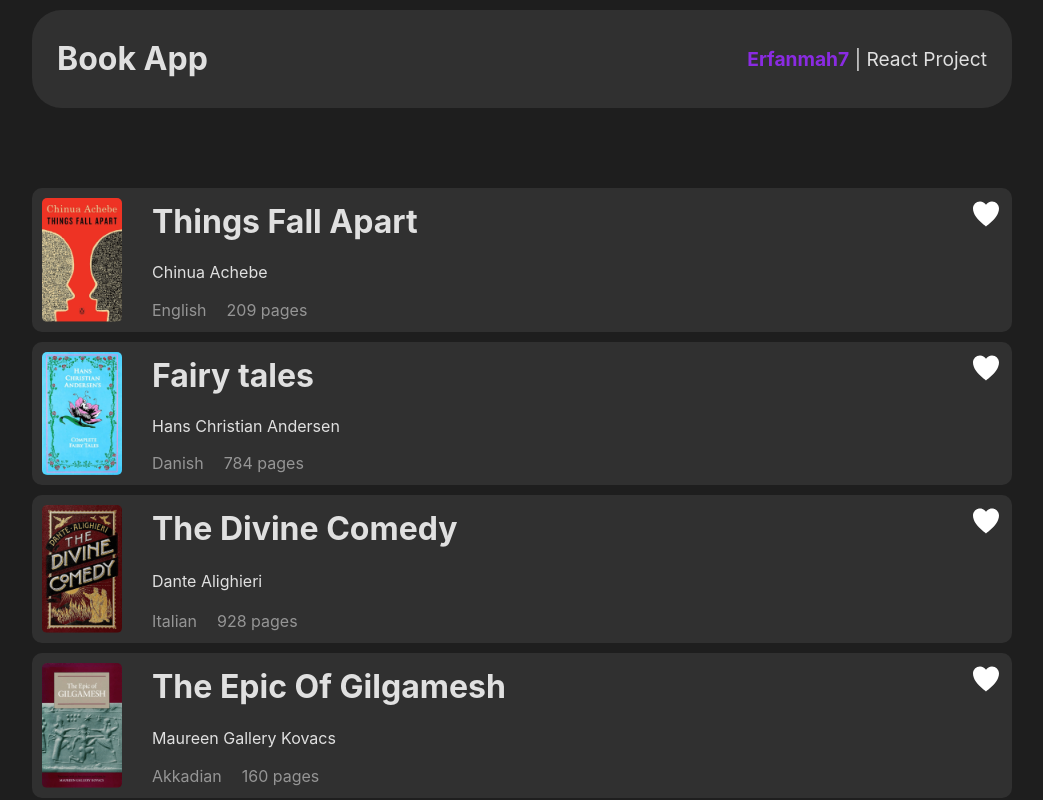
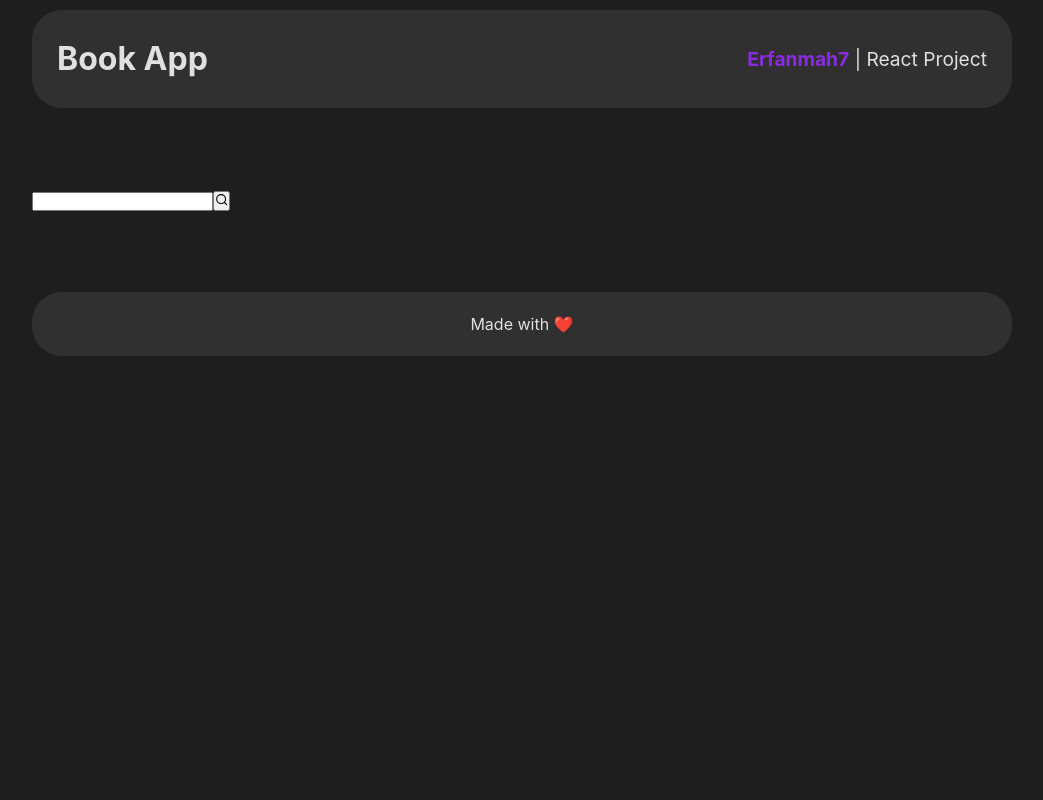
Before and after one commit to Erfanmah7/Book-App, a React (Vite) app: page / in a window 1280 px wide. Shown: the top 800 px of the page, without its empty margins (118-1161 px from the left). Built offline with nearby package versions, Linux system fonts and the light colour scheme.

Commit message:
Add search function

```diff
--- a/src/components/Books.jsx
+++ b/src/components/Books.jsx
@@ -1,10 +1,24 @@
 import React, { useState } from "react";
-import { books } from "../constants/mockData";
+import { books as bookdata } from "../constants/mockData";
 import BookCards from "../components/BookCards";
 import Favorites from "../components/Favorites";
+import Search from "../components/Search";
 
 function Books() {
   const [liked, setLiked] = useState([]);
+  const [search, setSearch] = useState([]);
+  const [books, setBooks] = useState([]);
+
+  const searchHandler = () => {
+    if (search) {
+      const newsearch = bookdata.filter((b) =>
+        b.title.toLowerCase().includes(search)
+      );
+      setBooks(newsearch);
+    } else {
+      setBooks(bookdata);
+    }
+  };
 
   const likedHandler = (book, status) => {
     //اگر لایک رو برداشت
@@ -20,16 +34,21 @@ function Books() {
 
   return (
     <div>
+      <Search
+        search={search}
+        setSearch={setSearch}
+        searchHandler={searchHandler}
+      />
       <div>
         {books.map((book) => (
           <BookCards key={book.id} data={book} likedHandler={likedHandler} />
         ))}
       </div>
-
+      {/* ! تبدیل مقدار به بولین با */}
       {!!liked.length && (
         <div>
-          {liked.map((i) => (
-            <Favorites key={i.id} data={i} />
+          {liked.map((like) => (
+            <Favorites key={like.id} data={like} />
           ))}
         </div>
       )}
--- /dev/null
+++ b/src/components/Search.jsx
@@ -0,0 +1,18 @@
+import React from "react";
+import { FiSearch } from "react-icons/fi";
+function Search({ setSearch, search, searchHandler }) {
+  return (
+    <div>
+      <input
+        type="text"
+        value={search}
+        onChange={(e) => setSearch(e.target.value.toLowerCase())}
+      />
+      <button onClick={searchHandler}>
+        <FiSearch />
+      </button>
+    </div>
+  );
+}
+
+export default Search;
```
